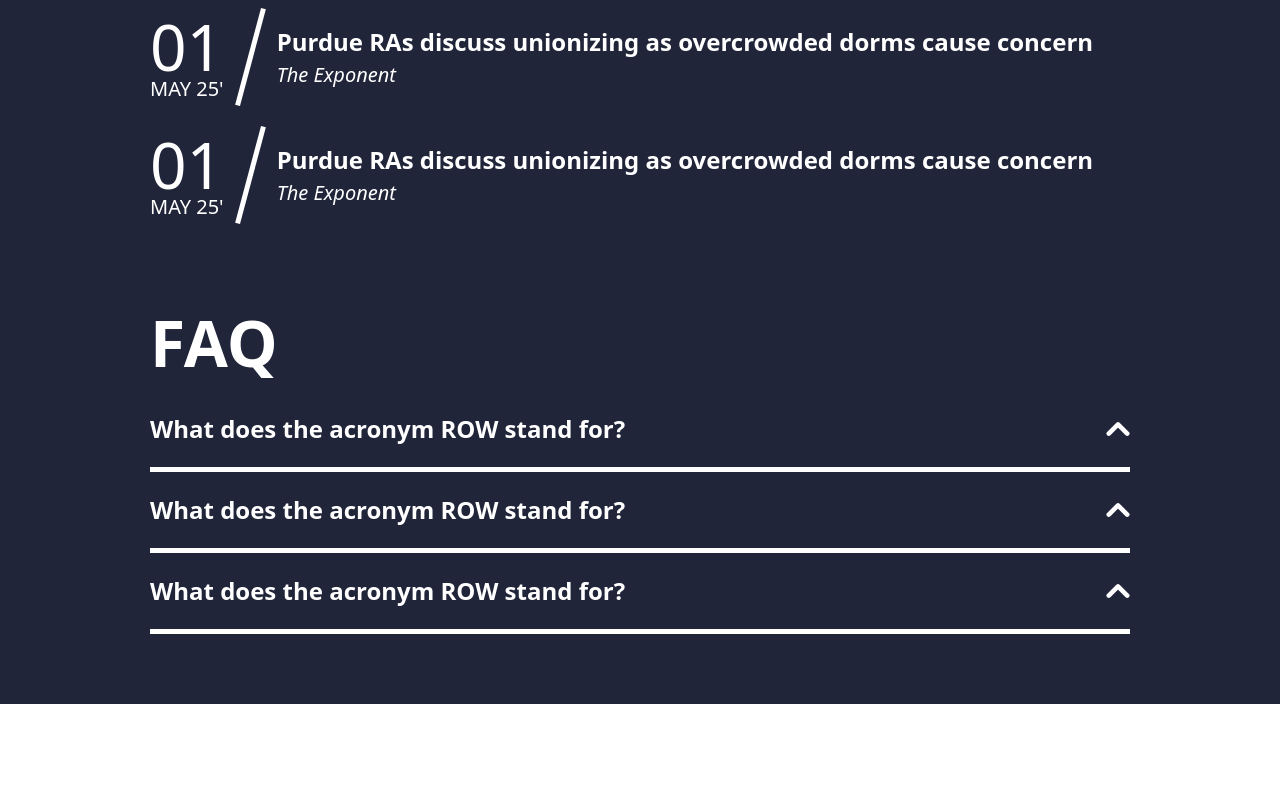
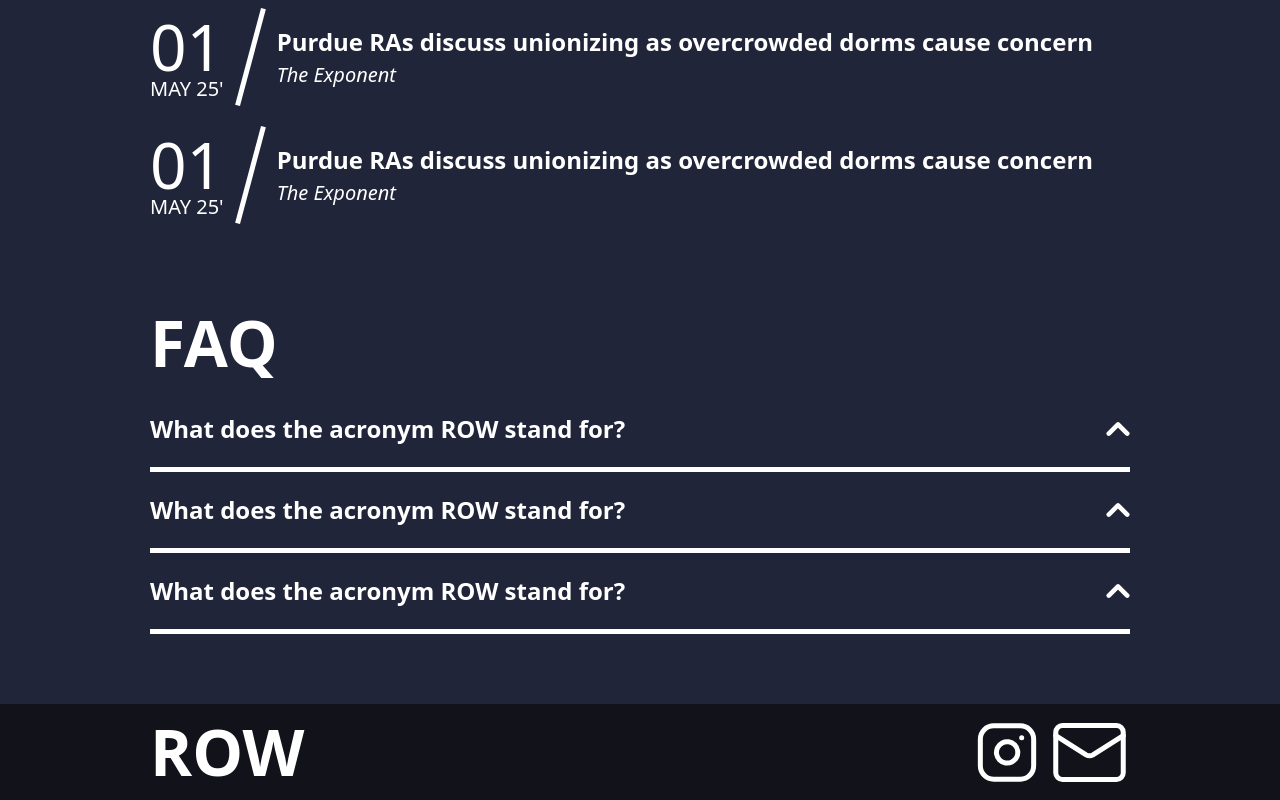
Before and after one commit to dillp1/row-website, a React (Vite) app: page / in a window 1280 px wide. Shown: the part 2146-2946 px from the top of the page. Before the commit the page ends 2850 px from the top, so only its background shows below. Built offline with nearby package versions, Linux system fonts and the light colour scheme.

Commit message:
added footer

```diff
--- a/src/App.jsx
+++ b/src/App.jsx
@@ -29,7 +29,7 @@ function FAQItem({ question, answer }) {
 function App() {
   return (
     <div className="text-white bg-custom min-h-screen">
-      <main className="flex flex-col space-y-[70px] py-[70px]">
+      <main className="flex flex-col space-y-[70px] pt-[70px]">
         {/* Header Section */}
         <div className="flex flex-row justify-between items-center px-[150px] text-[32px]">
           <p className="font-bold">ROW</p>
@@ -199,6 +199,14 @@ function App() {
             answer="ROW stands for ResLife Organized Workers—the official name of our union."
           />
         </div>
+        {/* Footer */}
+        <div className="footer flex flex-row justify-between items-center px-[150px]">
+          <p className="text-[64px] font-semibold">ROW</p>
+          <div className="flex flex-row gap-[10px]">
+            <img src="src/assets/instagram.svg" />
+            <img src="src/assets/mail.svg" />
+          </div>
+        </div>
       </main>
     </div>
   );
--- a/src/vars.css
+++ b/src/vars.css
@@ -18,3 +18,7 @@
   border: 3px solid var(--color-row-yellow);
   background-color: transparent;
 }
+
+.footer {
+  background-color: #12131A;
+}
```
Also changed, not shown: src/assets/instagram.svg (added), src/assets/mail.svg (added).
